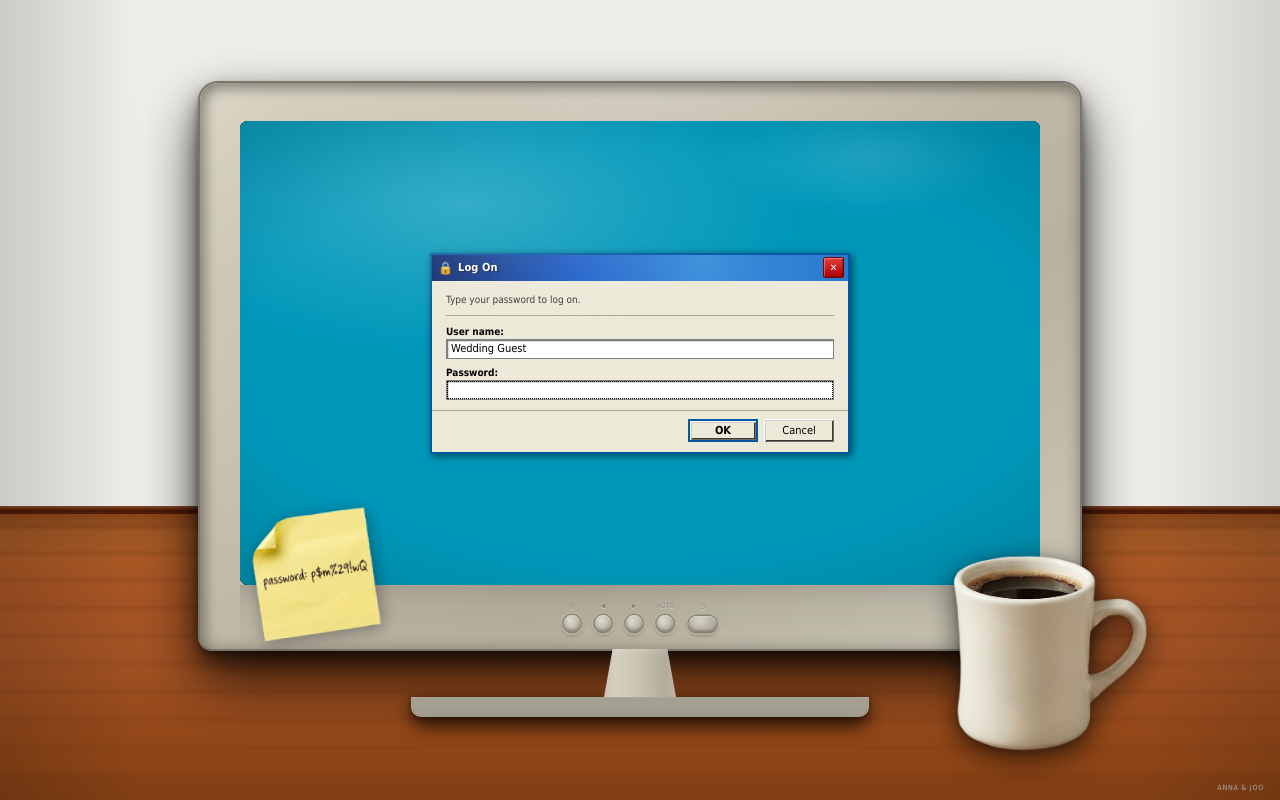
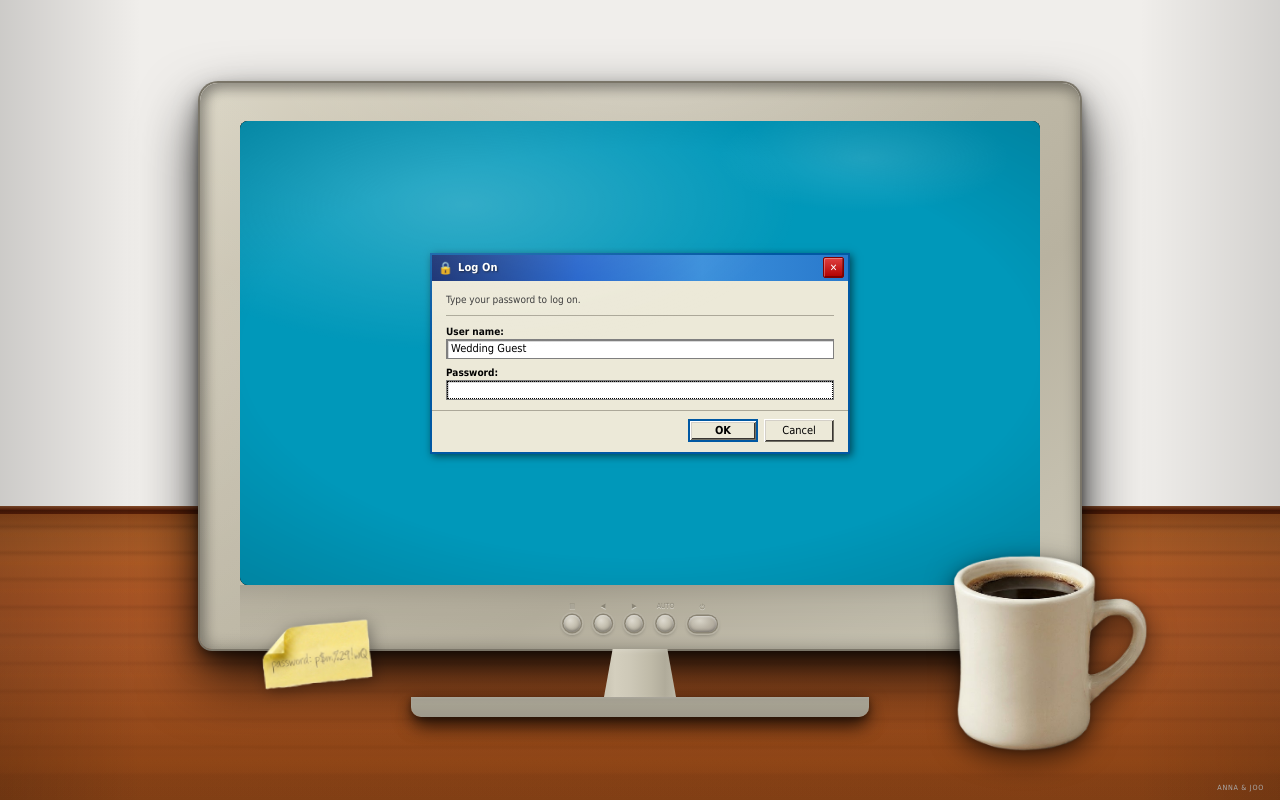
Before and after one commit to jooc13/korea-wedding, a plain HTML site: page lockscreen.html in a window 1280 px wide. Drawn offline with Linux system fonts and the light colour scheme.

Commit message:
fucking postit

```diff
--- a/lockscreen.html
+++ b/lockscreen.html
@@ -13,7 +13,7 @@
   <div class="mon-wrap">
 
     <div class="mon-body">
-      <img class="sticky-note" src="postit.png" alt="Post-it note" />
+      <img class="sticky-note" src="annapostit.png" alt="Post-it note" />
 
       <!-- Screen recess -->
       <div class="mon-screen-recess">
--- a/monitor.css
+++ b/monitor.css
@@ -368,9 +368,9 @@ body {
 /* ── Sticky note on bezel ───────────────────────────────────── */
 .sticky-note {
   position: absolute;
-  bottom: -4px;
+  bottom: -98px;
   left: 20px;
-  width: 187px;
+  width: 189px;
   height: auto;
   filter: drop-shadow(2px 3px 8px rgba(0,0,0,0.35));
   transform: rotate(-2deg);
```
Also changed, not shown: desktop.html (+2 -2 lines).
